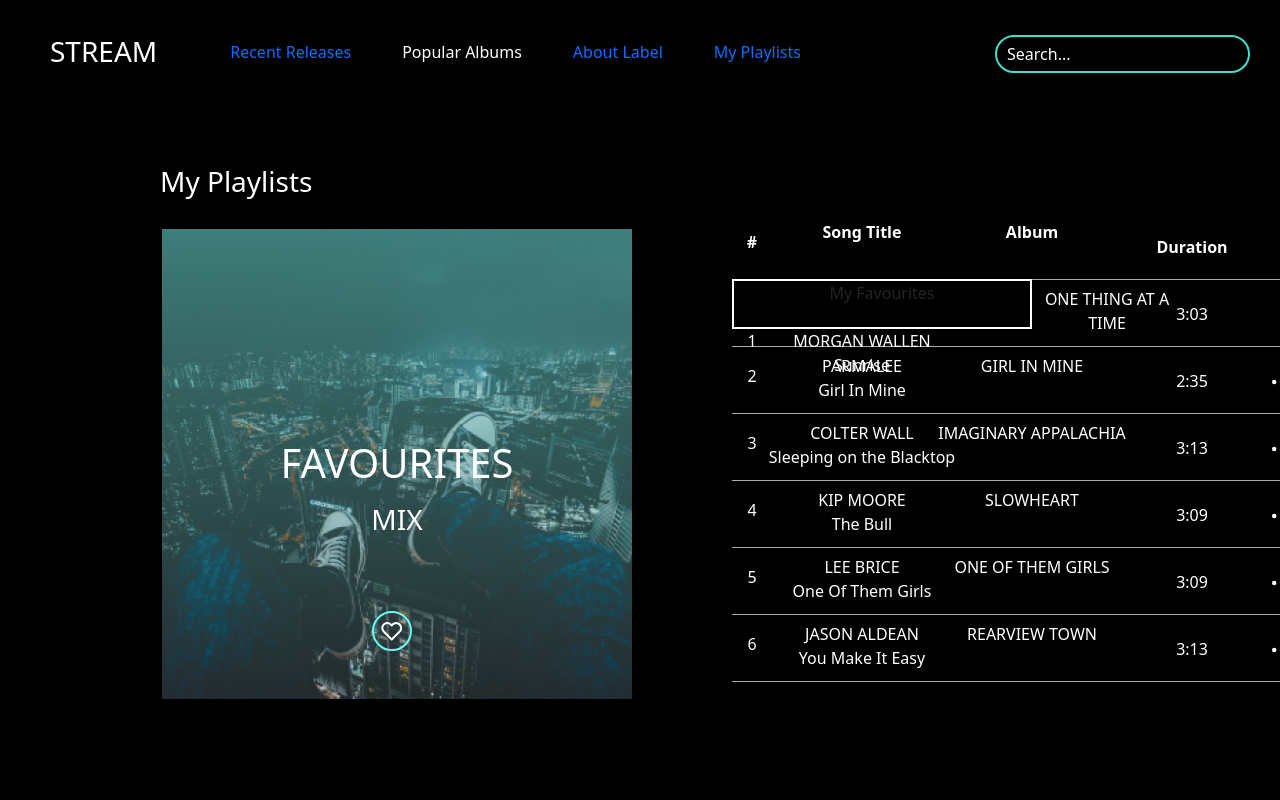
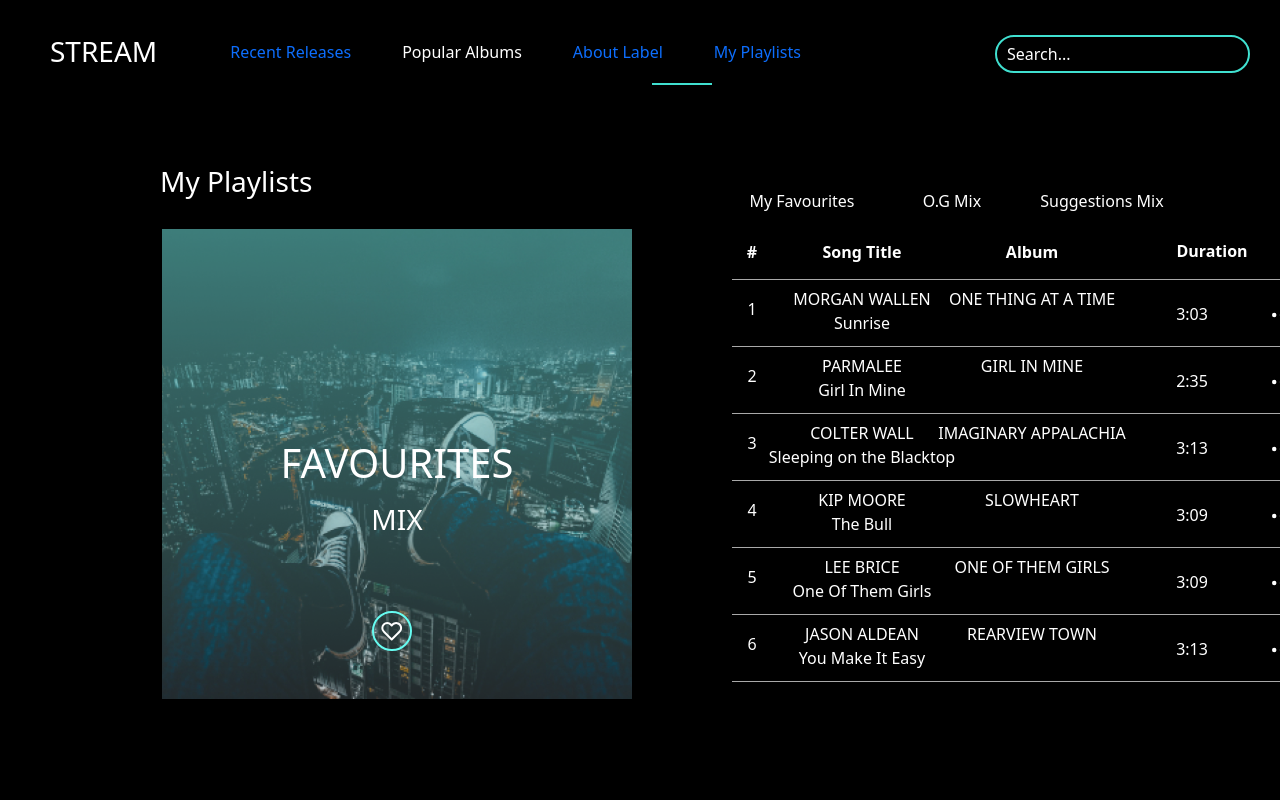
Before and after one commit to Zani231089/Term-one-final-brief, a plain HTML site: page pages/pagethree.html in a window 1280 px wide. Shown: the top 800 px of the page. Drawn offline with nearby package versions, Linux system fonts and the light colour scheme.

```diff
--- a/css/pagethree.css
+++ b/css/pagethree.css
@@ -31,6 +31,15 @@ h3{
     margin-top: -50px;
 }
 
+.column11{
+    margin-left: -130px;
+    width:300px;
+    height: 30px;
+    color: white;
+    text-align: center;
+    margin-top: -40px;
+}
+
 .column2{
     margin-left: -300px;
     color: white;
@@ -44,6 +53,15 @@ h3{
     color: white;
     text-align: center;
     margin-top: 30px;
+}
+
+.column31{
+    margin-left: -20px;
+    width:300px;
+    height: 30px;
+    color: white;
+    text-align: center;
+    margin-top: 40px;
 }
 
 .column4{
@@ -62,6 +80,15 @@ h3{
     color: white;
     text-align: center;
     margin-top: -15px;
+}
+
+.column66{
+    margin-left: 330px;
+    width:300px;
+    height: 30px;
+    color: white;
+    text-align: center;
+    margin-top: -31px;
 }
 
 
@@ -231,7 +258,7 @@ h3{
 .play-buttons{
     margin-left: 600px;
     margin-top: -80px;
-    padding-left: 20px;
+    padding-left: 30px;
     margin-bottom: 30px;
 }
 
@@ -256,6 +283,19 @@ h3{
     background-color: turquoise;
 }
 
+.line2{
+    width:60px;
+    height:2px;
+    background-color: lightgray;
+    margin-top: -130px;
+}
+
+.line-fill2{
+    width:60px;
+    height:2px;
+    background-color: turquoise;
+}
+
 .marker{
     width: 30px;
     height: 30px;
@@ -275,7 +315,7 @@ h3{
 }
 
 .artist-box{
-    width: 60px;
+    width: 70px;
     height:60px;
     background-image: url(../assets/Cover\ image.jpeg);
     background-position: center;
@@ -288,19 +328,44 @@ h3{
     color: white;
     margin-left: 120px;
     margin-top: -50px;
+    margin-left: 142px;
 }
 
 .active-bar{
-    border: 2px solid white;
+    border: none;
     height: 50px;
     width: 300px;
     float: left;
+    margin-top: -80px;
+    color: white;
+    margin-left: -30px;
 }
 
 .favourites{
     color: white;
-    border: 2px solid white;
+    border: none;
     height: 50px;
     width: 300px;
     float: left;
+    margin-left: -50px;
 }
+
+.mix{
+    color: white;
+    border: none;
+    height: 50px;
+    width: 300px;
+    float: left;
+    margin-left: 100px;
+    margin-top: -50px;
+}
+
+.suggestion{
+    color: white;
+    border: none;
+    height: 50px;
+    width: 300px;
+    float: left;
+    margin-left: 250px;
+    margin-top: -50px;
+}
--- a/pages/pagethree.html
+++ b/pages/pagethree.html
@@ -42,16 +42,24 @@
             </div>
             <div class="col-4">
                     <div class="col-box2">
-                        <div class="active-bar">
-                            <div class="Favourites">My Favourites</div>
-                        </div>
                         <div class="box1">
                             <div class="col-1">
-                                <div class="column1">#</div>
+                                <div class="column11">#</div>
                                 <div class="column2"></div>
-                                <div class="column3">Song Title</div>
+                                <div class="column31">Song Title</div>
                                 <div class="column4">Album</div>
-                                <div class="column6">Duration</div>
+                                <div class="column66">Duration</div>
+                            </div>
+                            <div class="active-bar">
+                                <div class="favourites">My Favourites
+                                    <div class="line2">
+                                        <div class="line-fill2"></div>
+                                    </div>
+                                </div>
+                                <div class="mix">O.G Mix</div>
+                                <div class="suggestion">Suggestions Mix</div>
+
+
                             </div>
                         </div>
                         <div class="box1">
```
